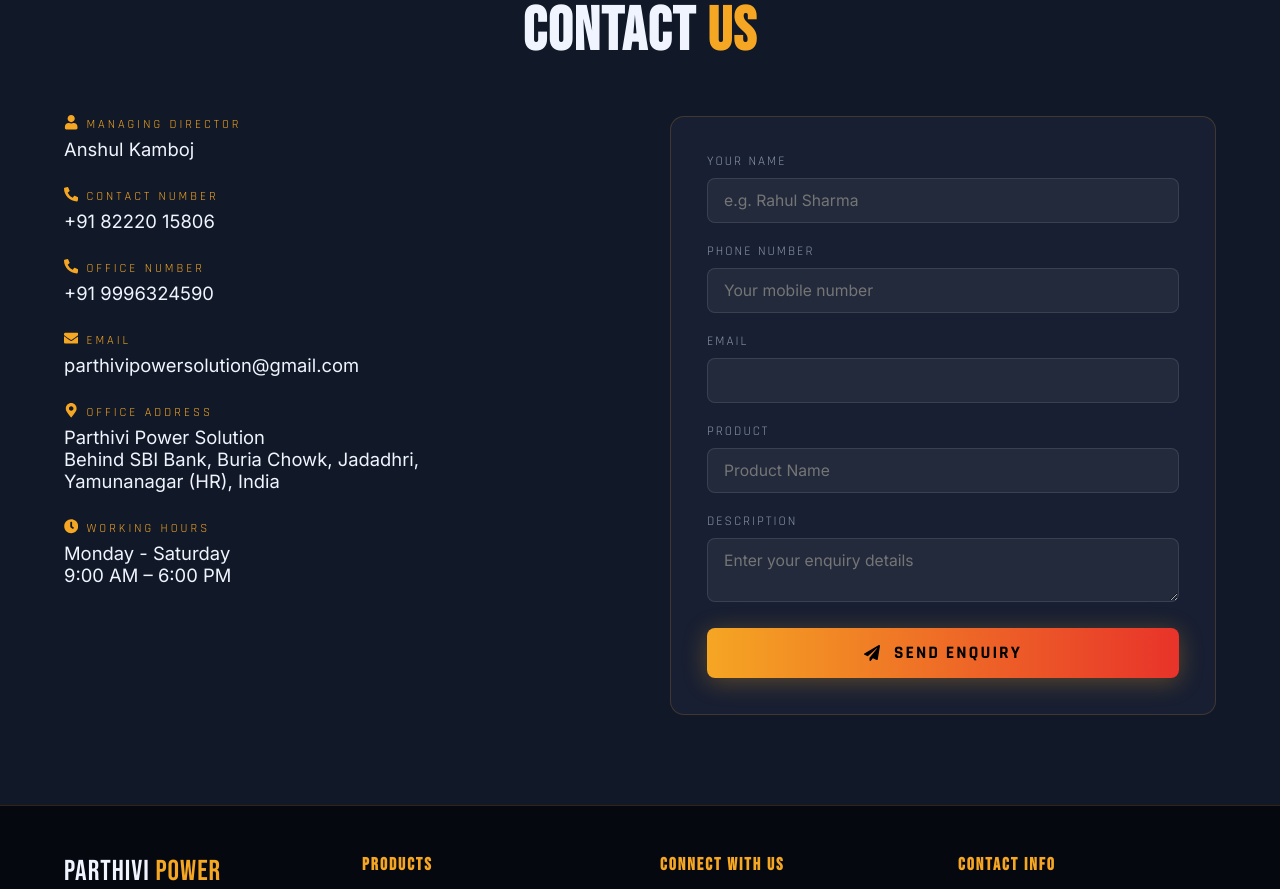
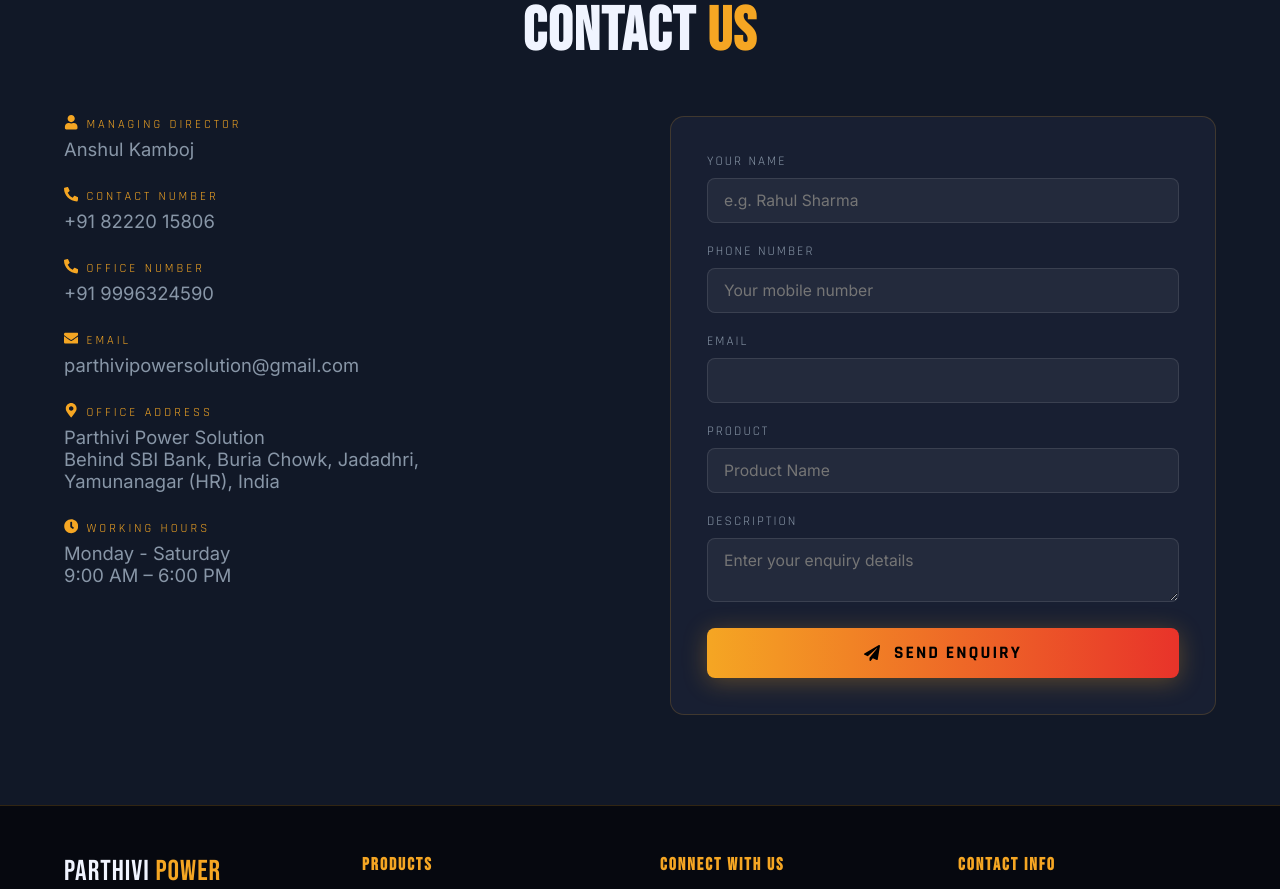
Before and after one commit to officialsonia1018-lab/parthivi-power-solution, a React (Vite) app in the folder client/: page / in a window 1280 px wide. Shown: the part 4060-4949 px from the top of the page. Built offline with nearby package versions, Linux system fonts and the light colour scheme.

Commit message:
Update Contact.jsx

```diff
--- a/client/src/components/Contact.jsx
+++ b/client/src/components/Contact.jsx
@@ -55,7 +55,7 @@
       <FaUser className="contact-icon-small" /> Managing Director
     </div>
     <div className="contact-block-value">
-      Anshul Kamboj
+     <p> Anshul Kamboj</p>
     </div>
   </div>
 
@@ -65,7 +65,7 @@
     </div>
     <div className="contact-block-value">
       <a href="tel:8222015806">
-        +91 82220 15806
+       <p> +91 82220 15806</p>
       </a>
     </div>
   </div>
@@ -76,7 +76,7 @@
     </div>
     <div className="contact-block-value">
       <a href="tel:9996324590">
-        +91 9996324590
+       <p> +91 9996324590 </p>
       </a>
     </div>
   </div>
@@ -87,7 +87,7 @@
       Email
     </div>
     <div className="contact-block-value">
-      parthivipowersolution@gmail.com
+     <p> parthivipowersolution@gmail.com </p>
     </div>
   </div>
 
@@ -97,8 +97,8 @@
       Office Address
     </div>
     <div className="contact-block-value">
-      Parthivi Power Solution<br />
-      Behind SBI Bank, Buria Chowk, Jadadhri,<br/>Yamunanagar (HR), India
+     <p> Parthivi Power Solution<br />
+      Behind SBI Bank, Buria Chowk, Jadadhri,<br/>Yamunanagar (HR), India</p>
     </div>
   </div>
 <div className="contact-block">
@@ -108,8 +108,8 @@
   </div>
 
   <div className="contact-block-value">
-    Monday - Saturday <br />
-    9:00 AM – 6:00 PM
+   <p> Monday - Saturday <br />
+    9:00 AM – 6:00 PM</p>
   </div>
 </div>
 
```
